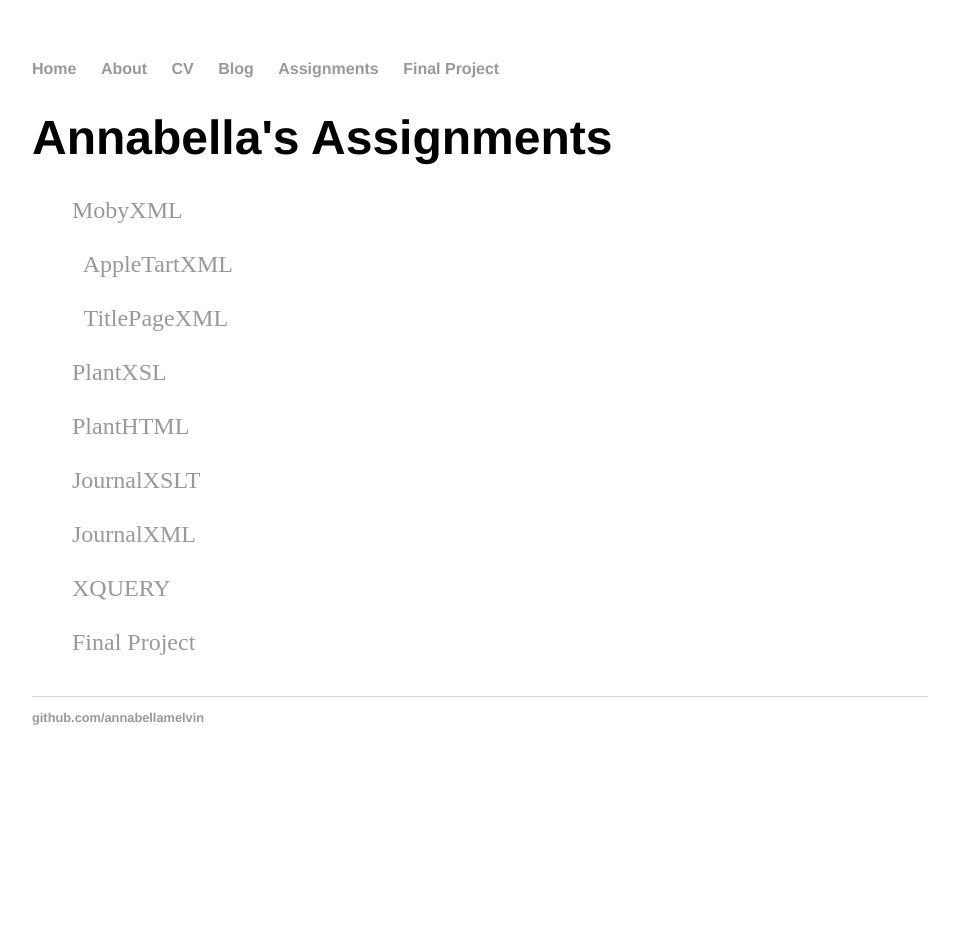
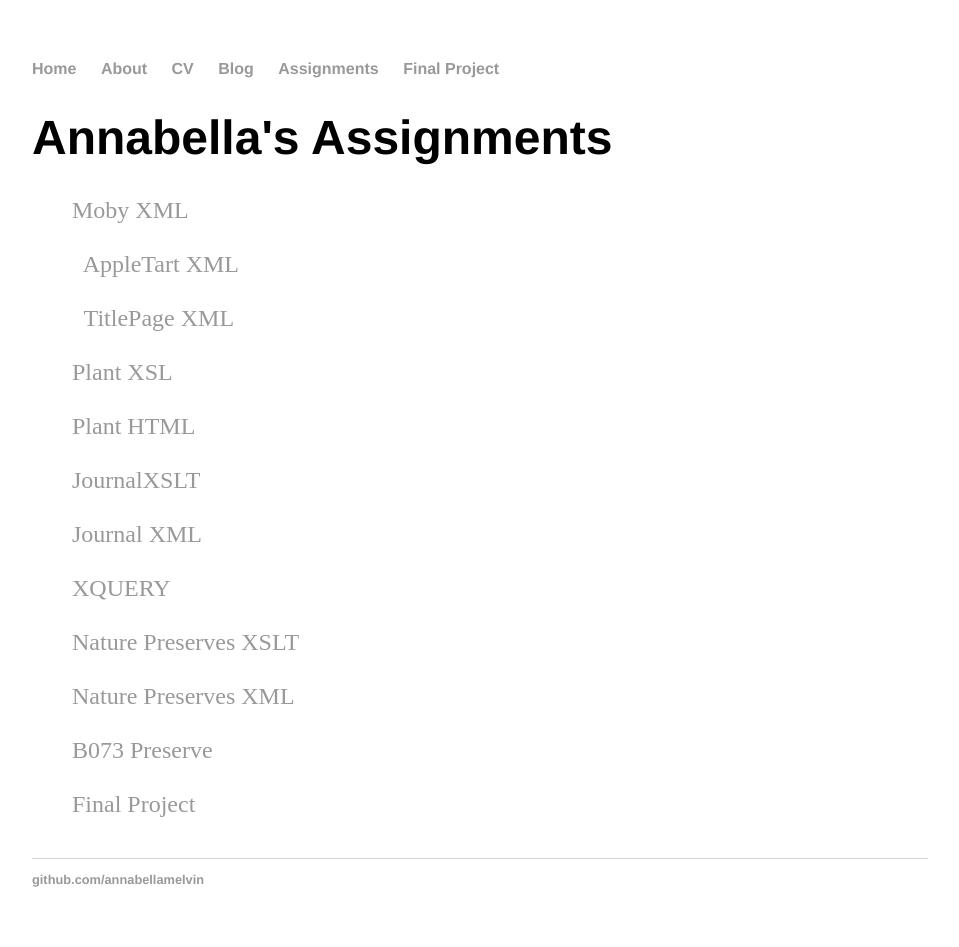
Before and after one commit to annabellamelvin/annabellamelvin.github.io, a Jekyll site: the page built from assignments/index.html, in a window 1280 px wide. Shown: the whole page, without its empty margins (160-1119 px from the left). Built offline with Jekyll 4.4.1, drawn with Linux system fonts in a browser that asks for light colours; before the commit the page ends 900 px from its top, so only the background shows below that.

Commit message:
Update index.html

```diff
--- a/assignments/index.html
+++ b/assignments/index.html
@@ -5,14 +5,17 @@ title: "Annabella's Assignments"
 	<h1>{{ page.title }}</h1>
 	<ul class="posts">
 
-		<a href="moby_dick.xml"> MobyXML</a><br></br>
-		<a href="apple_tart.xml"> AppleTartXML</a><br></br>
-		<a href="titlepage.xml"> TitlePageXML</a><br></br>
-		<a href="plantcatalog.xsl"> PlantXSL</a><br></br>
-		<a href="plantcatalog.html"> PlantHTML</a><br></br>
+		<a href="moby_dick.xml"> Moby XML</a><br></br>
+		<a href="apple_tart.xml"> AppleTart XML</a><br></br>
+		<a href="titlepage.xml"> TitlePage XML</a><br></br>
+		<a href="plantcatalog.xsl"> Plant XSL</a><br></br>
+		<a href="plantcatalog.html"> Plant HTML</a><br></br>
 		<a href="journal_r.xsl"> JournalXSLT</a><br></br>
-		<a href="research_journals2.xml"> JournalXML</a><br></br>
+		<a href="research_journals2.xml"> Journal XML</a><br></br>
 		<a href="xquery_homework.xquery"> XQUERY</a><br></br>
+		<a href="naturepreserves.xsl"> Nature Preserves XSLT</a><br></br>
+		<a href="DPR_NaturePreserves_001(1).xml"> Nature Preserves XML</a><br></br>
+		<a href="B073_208.html"> B073 Preserve</a><br></br>
 		<a href="/parks"> Final Project</a>
 
 		{% for post in site.homework %}
@@ -24,6 +27,9 @@ title: "Annabella's Assignments"
 		<span>{{ post.date | date_to_string }}</span> » <a href="{{/journal_r.xsl}}" title="{{journal_r.xsl}}">{{JournalXSLT}}</a>
 		<span>{{ post.date | date_to_string }}</span> » <a href="{{/research_journals2.xml}}" title="{{research_journals2.xml}}">{plantcatalog.html}}</a>
 		<span>{{ post.date | date_to_string }}</span> » <a href="{{/xquery_homework.xquery}}" title="{{xquery_homework.xquery}}">{xquery_homework.xquery}}</a>
+		<span>{{ post.date | date_to_string }}</span> » <a href="{{/naturepreserves.xsl}}" title="{{naturepreserves.xsl}}">{naturepreserves.xsl}}</a>
+		<span>{{ post.date | date_to_string }}</span> » <a href="{{/DPR_NaturePreserves_001(1).xml}}" title="{{DPR_NaturePreserves_001(1).xml}}">{DPR_NaturePreserves_001(1).xml}}</a>
+		<span>{{ post.date | date_to_string }}</span> » <a href="{{/B073_208.html}}" title="{{B073_208.html}}">{B073_208.html}}</a>
 		<span>{{ post.date | date_to_string }}</span> » <a href="{{/parks}}" title="{{/parks}}">{/parks}}</a></li>
 
 	  {% endfor %}
```
